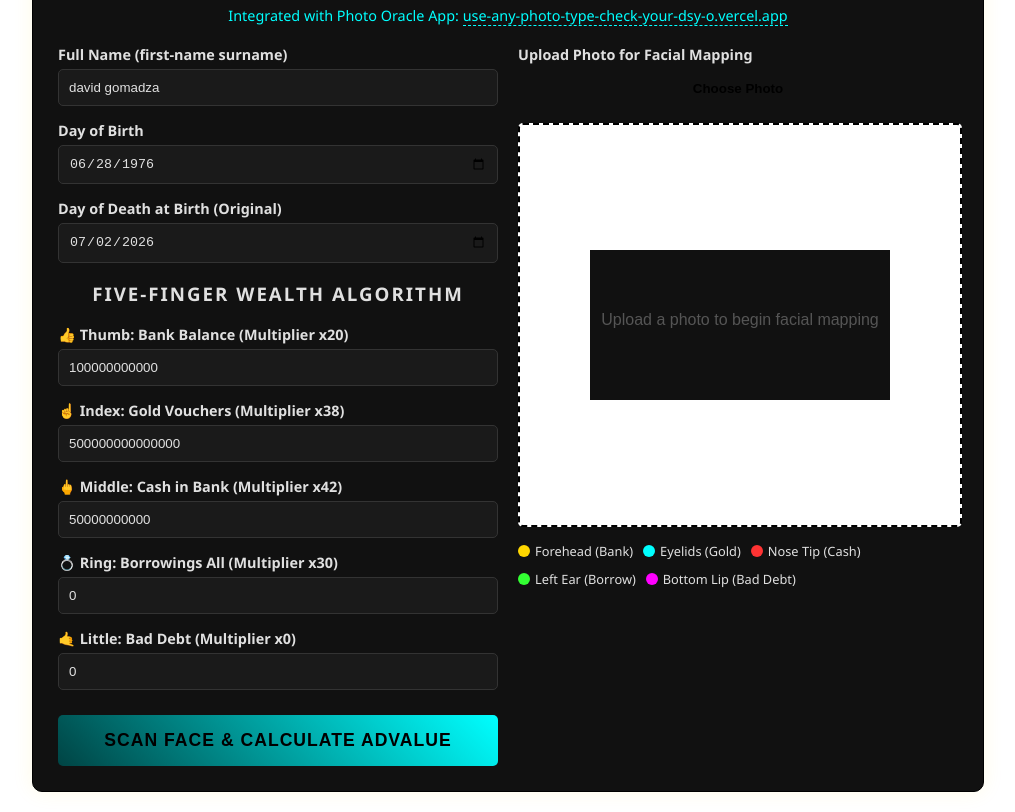
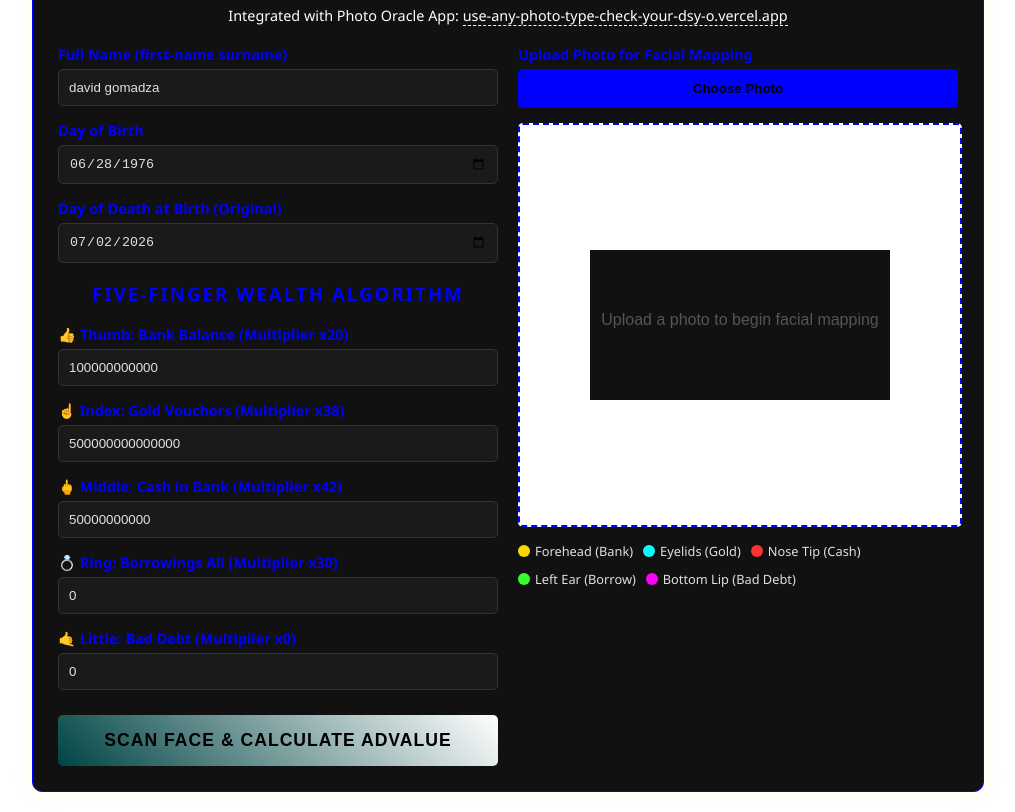
Before and after one commit to davidgomadza/calculate-wealth, a plain HTML site: page index.html in a window 1280 px wide. Shown: the part 126-938 px from the top of the page, without its empty margins (132-1147 px from the left). Drawn offline with Linux system fonts and the light colour scheme.

Commit message:
Update color variables in CSS

```diff
--- a/index.html
+++ b/index.html
@@ -8,9 +8,9 @@
         :root {
             --bg-color: #fffff;
             --panel-color: #111111;
-            --gold: #00000;
-            --gold-dim: #000000;
-            --cyan: #00FFFF;
+            --gold: #0000FF;
+            --gold-dim: #0000FF;
+            --cyan: #ffffff;
             --text-color: #E0E0E0;
             --accent-red: #FF3333;
         }
```
